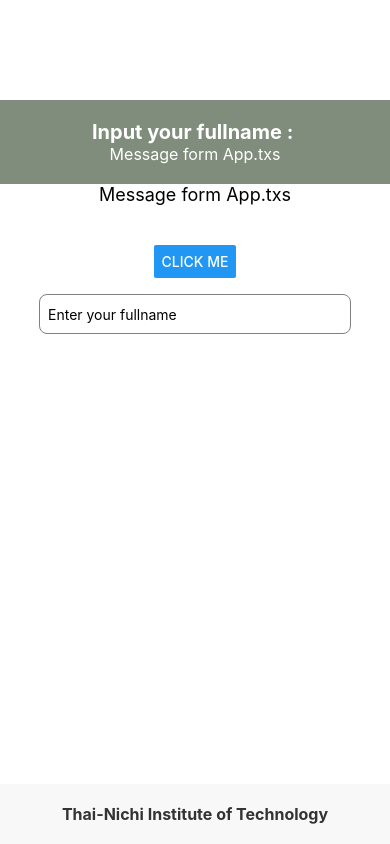
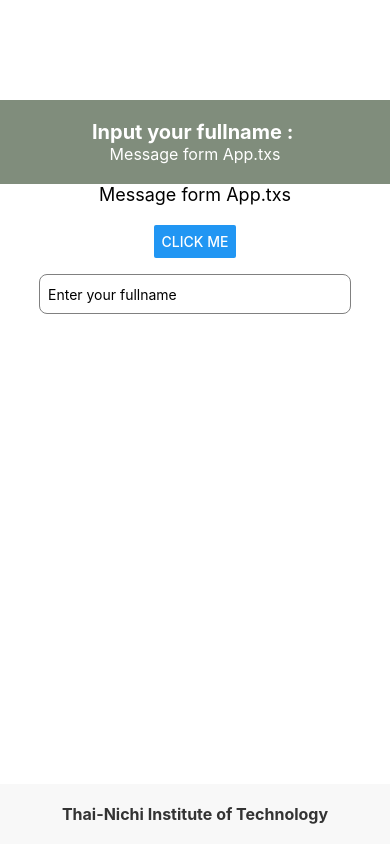
Before and after one commit to Sightless21/FirstProjectReact, a React Native app: screen / in a window 390 px wide. Built offline with nearby package versions, Linux system fonts and the light colour scheme.

Commit message:
Function in TypeScript

```diff
--- a/App.tsx
+++ b/App.tsx
@@ -28,10 +28,15 @@ export default function App(): React.JSX.Element /* <<<=== Must have to make ure
     console.log(`Fullname has changed to : ${fullname}`);
   },[fullname]);
 
+  const handleButtonClick= () => {
+    Alert.alert("Hello",`Input your fullname : ${fullname}`);
+  };
+
   return ( /* render JXS and typescript */
     <View style={styles.container}>
       <AppHeader Massage={massage} fullname = {fullname}/>
-      <Content Massage = {massage} fullname = {fullname}/>
+      {/*<Content Massage = {massage} fullname = {fullname}/>*/}
+      <Content Massage = {massage} onButtonClick = {handleButtonClick} fullname={fullname}/>
       <StatusBar style="auto" />
       <AppFooter University={footer} />
       <TextInput
--- a/components/Content.tsx
+++ b/components/Content.tsx
@@ -5,16 +5,17 @@ import React from 'react'
 type ContentPros = {
     fullname: string;
     Massage: string;
+    onButtonClick:() => void;
 }
 
-const Content = ({ fullname,Massage}: ContentPros): React.JSX.Element => {
+const Content = ({ fullname,Massage,onButtonClick}: ContentPros): React.JSX.Element => {
 
-    const [displayFullname,SetdisplayFullname] = React.useState('');
+    /* const [displayFullname,SetdisplayFullname] = React.useState('');
 
     const handleButtononClick = () =>{
         SetdisplayFullname(fullname);
         Alert.alert("Hello",`Input your fullname : ${fullname}`);
-    }
+    } */
 
     const onClickMe = () => {
         Alert.alert("Hello", fullname)
@@ -23,8 +24,9 @@ const Content = ({ fullname,Massage}: ContentPros): React.JSX.Element => {
     return (
         <View style={stylesPractice.content}>
             <Text style={stylesPractice.text}>{Massage}</Text>
-            <Text style={stylesPractice.text}>{displayFullname}</Text>
-            <Button title='CLICK ME' onPress={handleButtononClick}  />
+            {/* <Text style={stylesPractice.text}>{displayFullname}</Text> */}
+            {/* <Button title='CLICK ME' onPress={handleButtononClick}  /> */}
+            <Button title='CLICK ME' onPress={onButtonClick}/>
         </View>
     )
 }
```
